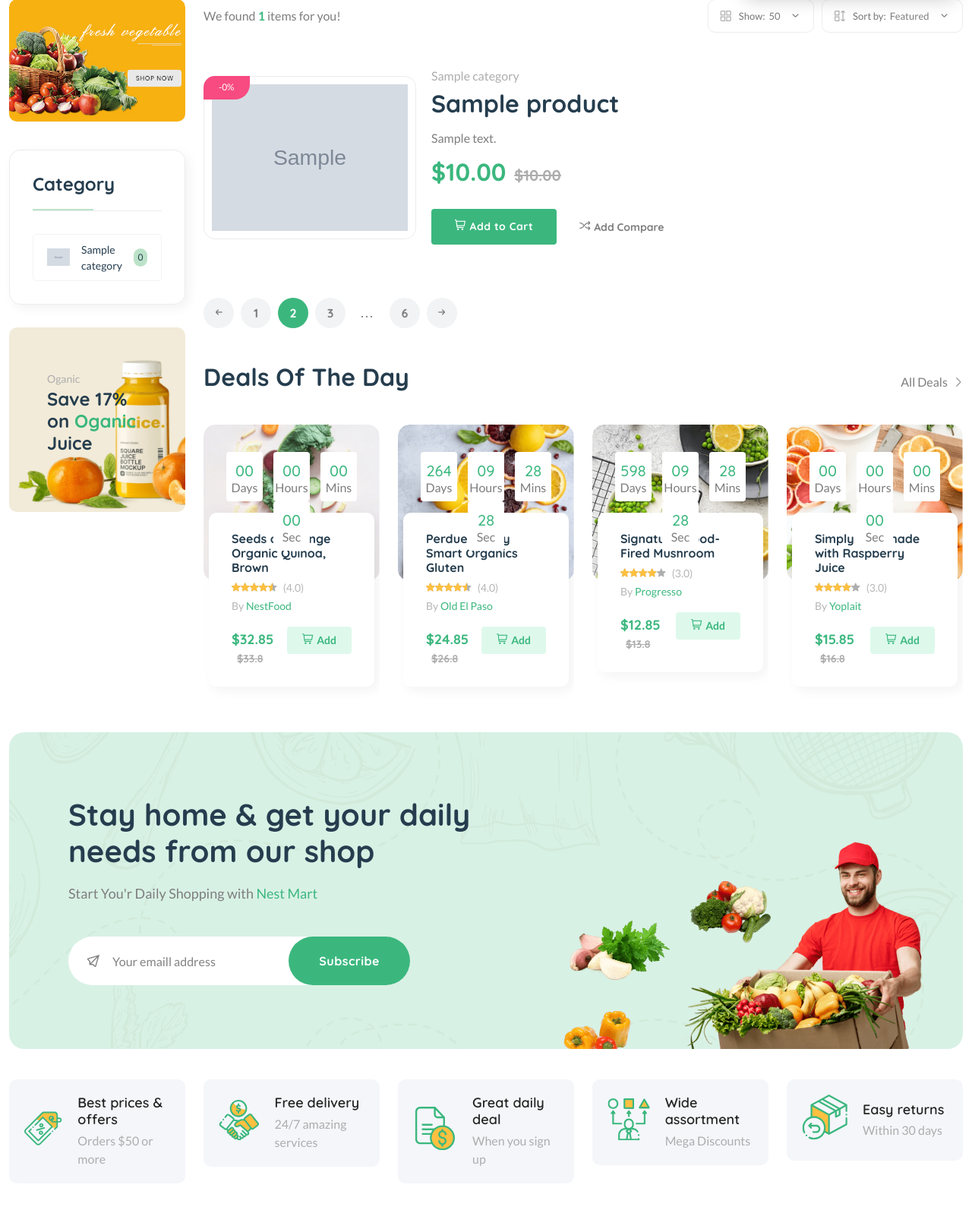
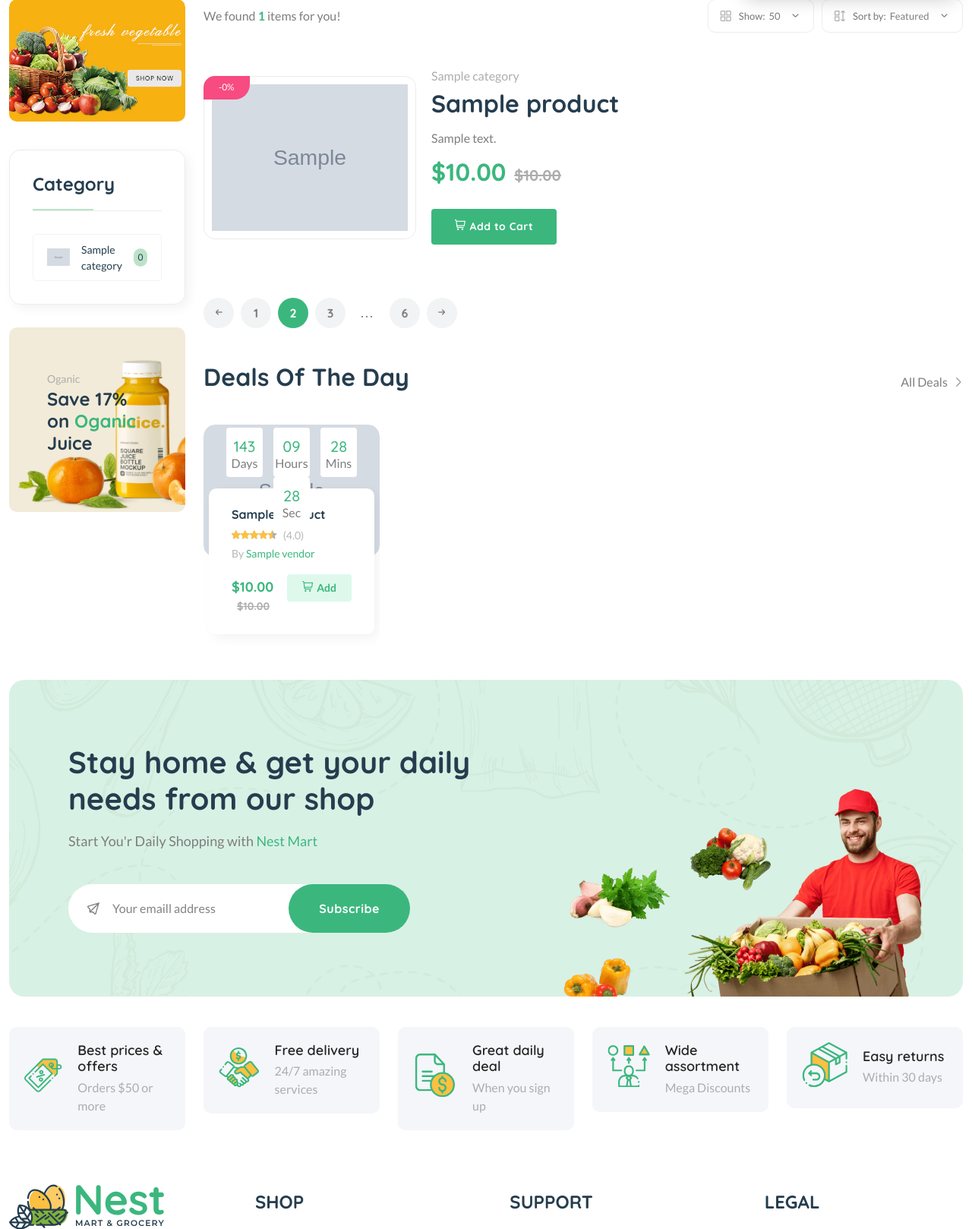
Before and after one commit to gnaht1/food-ecommerce-web, a Django app: page /vendor/1/ in a window 1280 px wide. Shown: the part 786-2404 px from the top of the page at 76% size. Run offline with Django 5.2, Linux system fonts and the light colour scheme; tables that the repository leaves empty hold one stand-in row (values such as "Sample post"); grey boxes marked "Sample" are stand-in pictures; parts of the project's set-up code (start-up, migrations or seed data) failed here and were passed over; some libraries are stand-ins or nearby versions.

Commit message:
Update vendor-detail.html
fix Deals

```diff
--- a/templates/core/vendor-detail.html
+++ b/templates/core/vendor-detail.html
@@ -159,7 +159,7 @@
                                 </div>
                                 <div class="mt-30 d-flex align-items-center">
                                     <a aria-label="Buy now" class="btn" href="shop-cart.html"><i class="fi-rs-shopping-cart mr-5"></i>Add to Cart</a>
-                                    <a href="#" class="add-wishlish ml-30 text-body font-sm font-heading font-weight-bold"><i class="fi-rs-shuffle mr-5"></i>Add Compare</a>
+                                    {% comment %} <a href="#" class="add-wishlish ml-30 text-body font-sm font-heading font-weight-bold"><i class="fi-rs-shuffle mr-5"></i>Add Compare</a> {% endcomment %}
                                 </div>
                             </div>
                         </div>
@@ -186,27 +186,36 @@
                     <section class="section-padding pb-5">
                         <div class="section-title">
                             <h3 class="">Deals Of The Day</h3>
-                            <a class="show-all" href="shop-grid-right.html">
+                            <a class="show-all" href="{% url 'core:product-list' %}">
                                 All Deals
                                 <i class="fi-rs-angle-right"></i>
                             </a>
                         </div>
                         <div class="row">
+                            {% for deal_product in products|slice:":4" %}
                             <div class="col-xl-3 col-lg-4 col-md-6">
                                 <div class="product-cart-wrap style-2">
                                     <div class="product-img-action-wrap">
                                         <div class="product-img">
-                                            <a href="shop-product-right.html">
-                                                <img src="{% static 'assets/imgs/banner/banner-5.png' %}" alt="" />
+                                            <a href="{% url 'core:product-detail' deal_product.pid %}">
+                                                <img src="{{ deal_product.image.url }}" alt="{{ deal_product.title }}" />
                                             </a>
                                         </div>
+                                        <div class="product-action-1">
+                                            <a aria-label="Add To Wishlist" class="action-btn add-to-wishlist" href="javascript:void(0)" data-product-item="{{ deal_product.id }}"><i class="fi-rs-heart"></i></a>
+                                        </div>
+                                        {% if deal_product.get_percentage %}
+                                        <div class="product-badges product-badges-position product-badges-mrg">
+                                            <span class="hot">-{{ deal_product.get_percentage|floatformat:0 }}%</span>
+                                        </div>
+                                        {% endif %}
                                     </div>
                                     <div class="product-content-wrap">
                                         <div class="deals-countdown-wrap">
-                                            <div class="deals-countdown" data-countdown="2025/03/25 00:00:00"></div>
+                                            <div class="deals-countdown" data-countdown="2025/12/25 00:00:00"></div>
                                         </div>
                                         <div class="deals-content">
-                                            <h2><a href="shop-product-right.html">Seeds of Change Organic Quinoa, Brown</a></h2>
+                                            <h2><a href="{% url 'core:product-detail' deal_product.pid %}">{{ deal_product.title|truncatechars:30 }}</a></h2>
                                             <div class="product-rate-cover">
                                                 <div class="product-rate d-inline-block">
                                                     <div class="product-rating" style="width: 90%"></div>
@@ -214,132 +223,38 @@
                                                 <span class="font-small ml-5 text-muted"> (4.0)</span>
                                             </div>
                                             <div>
-                                                <span class="font-small text-muted">By <a href="vendor-details-1.html">NestFood</a></span>
+                                                <span class="font-small text-muted">By <a href="{% url 'core:vendor-detail' vendor.vid %}">{{ vendor.title }}</a></span>
                                             </div>
                                             <div class="product-card-bottom">
                                                 <div class="product-price">
-                                                    <span>$32.85</span>
-                                                    <span class="old-price">$33.8</span>
+                                                    <span>${{ deal_product.price }}</span>
+                                                    {% if deal_product.old_price %}
+                                                    <span class="old-price">${{ deal_product.old_price }}</span>
+                                                    {% endif %}
                                                 </div>
                                                 <div class="add-cart">
-                                                    <a class="add" href="shop-cart.html"><i class="fi-rs-shopping-cart mr-5"></i>Add </a>
+                                                    <!-- Hidden inputs for add to cart -->
+                                                    <input type="hidden" class="product-pid-{{ deal_product.id }}" value="{{ deal_product.pid }}">
+                                                    <input type="hidden" class="product-id-{{ deal_product.id }}" value="{{ deal_product.id }}">
+                                                    <input type="hidden" class="product-title-{{ deal_product.id }}" value="{{ deal_product.title }}">
+                                                    <input type="hidden" class="product-image-{{ deal_product.id }}" value="{{ deal_product.image.url }}">
+                                                    <input type="hidden" class="product-price-{{ deal_product.id }}" value="{{ deal_product.price }}">
+                                                    <input type="hidden" class="product-quantity-{{ deal_product.id }}" value="1">
+
+                                                    <a class="add add-to-cart-btn" data-index="{{ deal_product.id }}" href="javascript:void(0)">
+                                                        <i class="fi-rs-shopping-cart mr-5"></i>Add
+                                                    </a>
                                                 </div>
                                             </div>
                                         </div>
                                     </div>
                                 </div>
                             </div>
-                            <div class="col-xl-3 col-lg-4 col-md-6">
-                                <div class="product-cart-wrap style-2">
-                                    <div class="product-img-action-wrap">
-                                        <div class="product-img">
-                                            <a href="shop-product-right.html">
-                                                <img src="{% static 'assets/imgs/banner/banner-6.png' %}" alt="" />
-                                            </a>
-                                        </div>
-                                    </div>
-                                    <div class="product-content-wrap">
-                                        <div class="deals-countdown-wrap">
-                                            <div class="deals-countdown" data-countdown="2026/04/25 00:00:00"></div>
-                                        </div>
-                                        <div class="deals-content">
-                                            <h2><a href="shop-product-right.html">Perdue Simply Smart Organics Gluten</a></h2>
-                                            <div class="product-rate-cover">
-                                                <div class="product-rate d-inline-block">
-                                                    <div class="product-rating" style="width: 90%"></div>
-                                                </div>
-                                                <span class="font-small ml-5 text-muted"> (4.0)</span>
-                                            </div>
-                                            <div>
-                                                <span class="font-small text-muted">By <a href="vendor-details-1.html">Old El Paso</a></span>
-                                            </div>
-                                            <div class="product-card-bottom">
-                                                <div class="product-price">
-                                                    <span>$24.85</span>
-                                                    <span class="old-price">$26.8</span>
-                                                </div>
-                                                <div class="add-cart">
-                                                    <a class="add" href="shop-cart.html"><i class="fi-rs-shopping-cart mr-5"></i>Add </a>
-                                                </div>
-                                            </div>
-                                        </div>
-                                    </div>
-                                </div>
+                            {% empty %}
+                            <div class="col-12">
+                                <p class="text-center">No deals available at the moment.</p>
                             </div>
-                            <div class="col-xl-3 col-lg-4 col-md-6 d-none d-lg-block">
-                                <div class="product-cart-wrap style-2">
-                                    <div class="product-img-action-wrap">
-                                        <div class="product-img">
-                                            <a href="shop-product-right.html">
-                                                <img src="{% static 'assets/imgs/banner/banner-7.png' %}" alt="" />
-                                            </a>
-                                        </div>
-                                    </div>
-                                    <div class="product-content-wrap">
-                                        <div class="deals-countdown-wrap">
-                                            <div class="deals-countdown" data-countdown="2027/03/25 00:00:00"></div>
-                                        </div>
-                                        <div class="deals-content">
-                                            <h2><a href="shop-product-right.html">Signature Wood-Fired Mushroom</a></h2>
-                                            <div class="product-rate-cover">
-                                                <div class="product-rate d-inline-block">
-                                                    <div class="product-rating" style="width: 80%"></div>
-                                                </div>
-                                                <span class="font-small ml-5 text-muted"> (3.0)</span>
-                                            </div>
-                                            <div>
-                                                <span class="font-small text-muted">By <a href="vendor-details-1.html">Progresso</a></span>
-                                            </div>
-                                            <div class="product-card-bottom">
-                                                <div class="product-price">
-                                                    <span>$12.85</span>
-                                                    <span class="old-price">$13.8</span>
-                                                </div>
-                                                <div class="add-cart">
-                                                    <a class="add" href="shop-cart.html"><i class="fi-rs-shopping-cart mr-5"></i>Add </a>
-                                                </div>
-                                            </div>
-                                        </div>
-                                    </div>
-                                </div>
-                            </div>
-                            <div class="col-xl-3 col-lg-4 col-md-6 d-none d-xl-block">
-                                <div class="product-cart-wrap style-2">
-                                    <div class="product-img-action-wrap">
-                                        <div class="product-img">
-                                            <a href="shop-product-right.html">
-                                                <img src="{% static 'assets/imgs/banner/banner-8.png' %}" alt="" />
-                                            </a>
-                                        </div>
-                                    </div>
-                                    <div class="product-content-wrap">
-                                        <div class="deals-countdown-wrap">
-                                            <div class="deals-countdown" data-countdown="2025/02/25 00:00:00"></div>
-                                        </div>
-                                        <div class="deals-content">
-                                            <h2><a href="shop-product-right.html">Simply Lemonade with Raspberry Juice</a></h2>
-                                            <div class="product-rate-cover">
-                                                <div class="product-rate d-inline-block">
-                                                    <div class="product-rating" style="width: 80%"></div>
-                                                </div>
-                                                <span class="font-small ml-5 text-muted"> (3.0)</span>
-                                            </div>
-                                            <div>
-                                                <span class="font-small text-muted">By <a href="vendor-details-1.html">Yoplait</a></span>
-                                            </div>
-                                            <div class="product-card-bottom">
-                                                <div class="product-price">
-                                                    <span>$15.85</span>
-                                                    <span class="old-price">$16.8</span>
-                                                </div>
-                                                <div class="add-cart">
-                                                    <a class="add" href="shop-cart.html"><i class="fi-rs-shopping-cart mr-5"></i>Add </a>
-                                                </div>
-                                            </div>
-                                        </div>
-                                    </div>
-                                </div>
-                            </div>
+                            {% endfor %}
                         </div>
                     </section>
                     <!--End Deals-->
```
